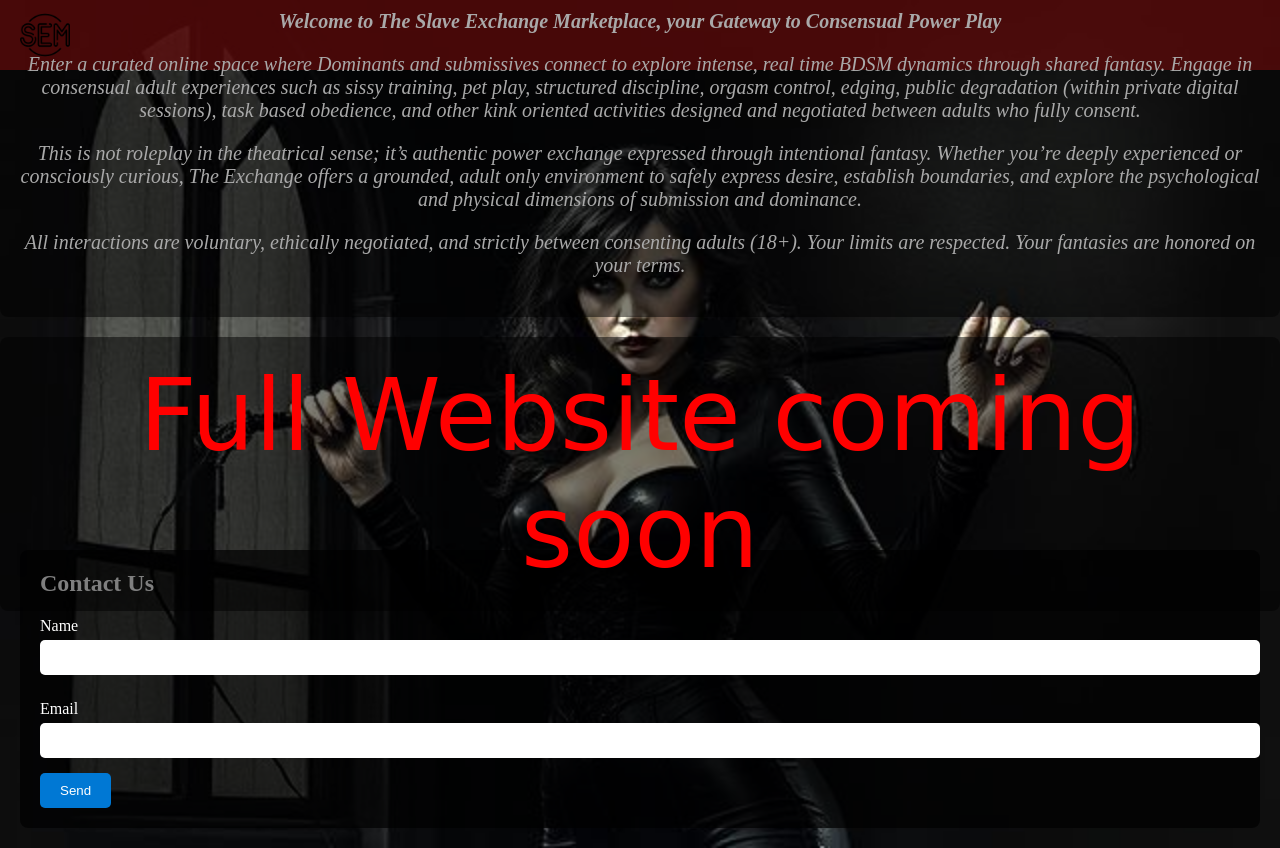
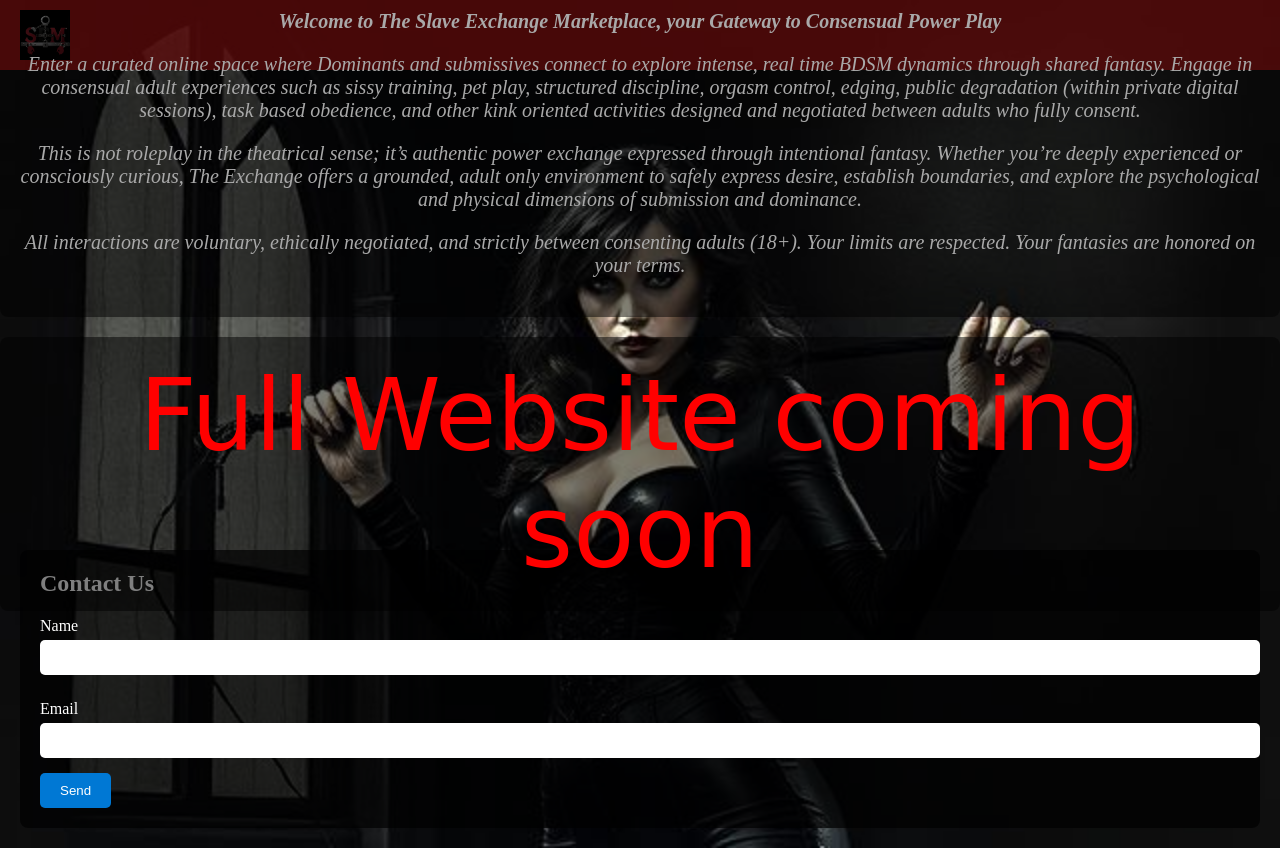
Before and after one commit to mrsub7899-coder/SEM, a website: page public/index.html in a window 1280 px wide. Drawn offline with Linux system fonts and the light colour scheme.

Commit message:
Add files via upload

```diff
--- a/public/index.html
+++ b/public/index.html
@@ -105,7 +105,7 @@
 <body>
   <!-- Navbar -->
   <nav>
-    <img src="logo.png" alt="Logo">
+    <img src="logo.jpg" alt="Logo">
   </nav>
 
   <!-- Center text box -->
```
Also changed, not shown: public/logo.jpg (added).
